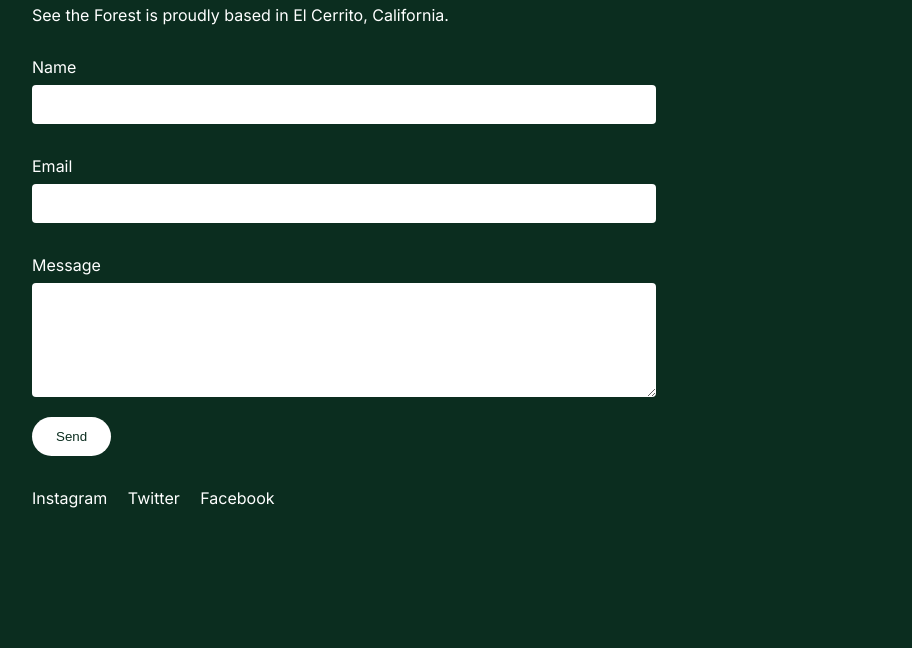
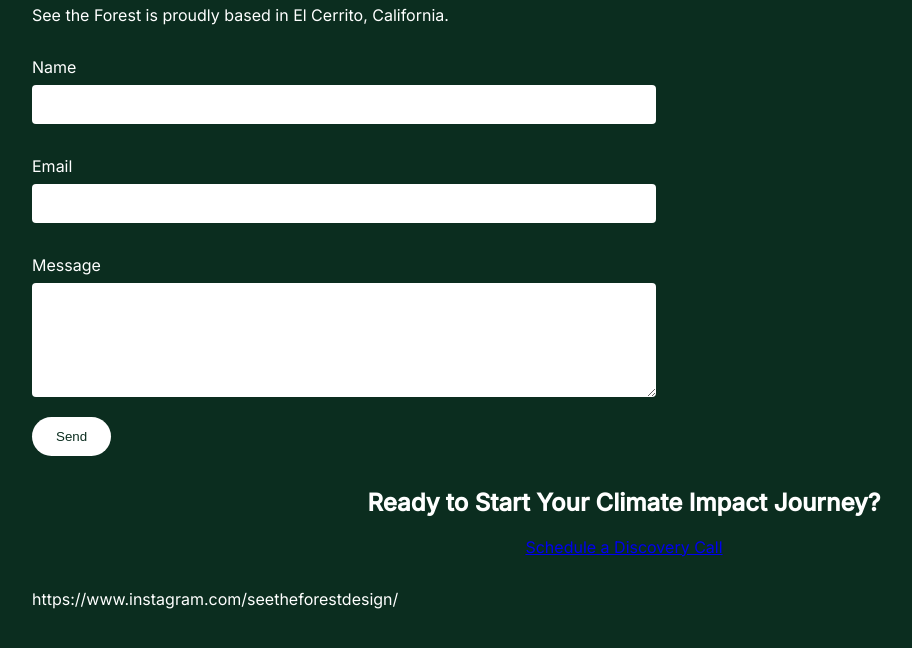
Before and after one commit to seetheforest/seetheforest.github.io, a plain HTML site: page contact.html in a window 1280 px wide. Shown: the part 150-798 px from the top of the page, without its empty margins (16-928 px from the left). Drawn offline with nearby package versions, Linux system fonts and the light colour scheme.

Commit message:
Update contact.html

```diff
--- a/contact.html
+++ b/contact.html
@@ -65,10 +65,13 @@
     <button type="submit">Send</button>
   </form>
 
+    <section style="text-align:center;">
+    <h2>Ready to Start Your Climate Impact Journey?</h2>
+    <a href="https://calendar.app.google/G8CQHWA7TgjucDkD6" class="btn">Schedule a Discovery Call</a>
+  </section>
+
   <div class="social">
-    <a href="#">Instagram</a>
-    <a href="#">Twitter</a>
-    <a href="#">Facebook</a>
+    <a href="">https://www.instagram.com/seetheforestdesign/</a>
   </div>
 </body>
 </html>
```
